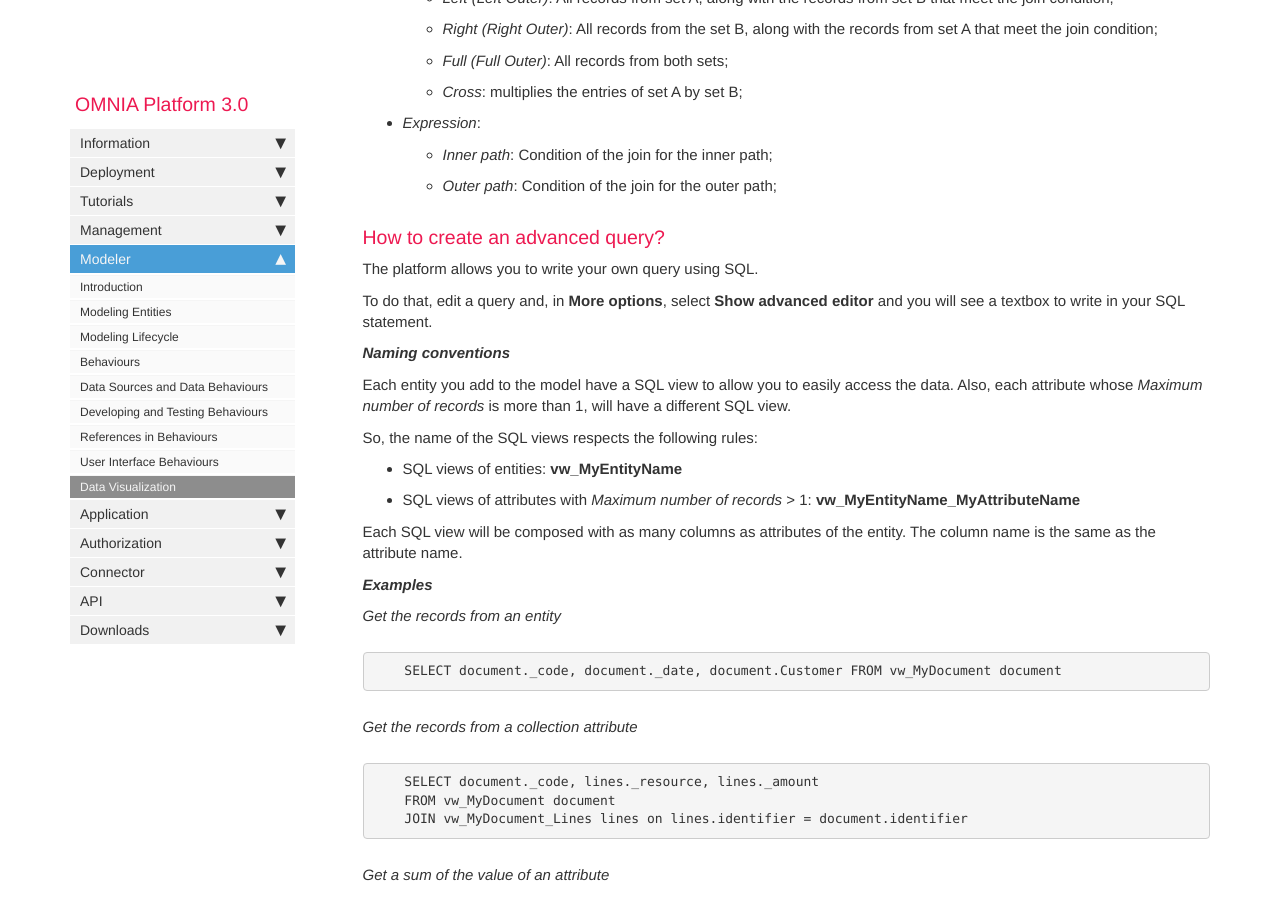
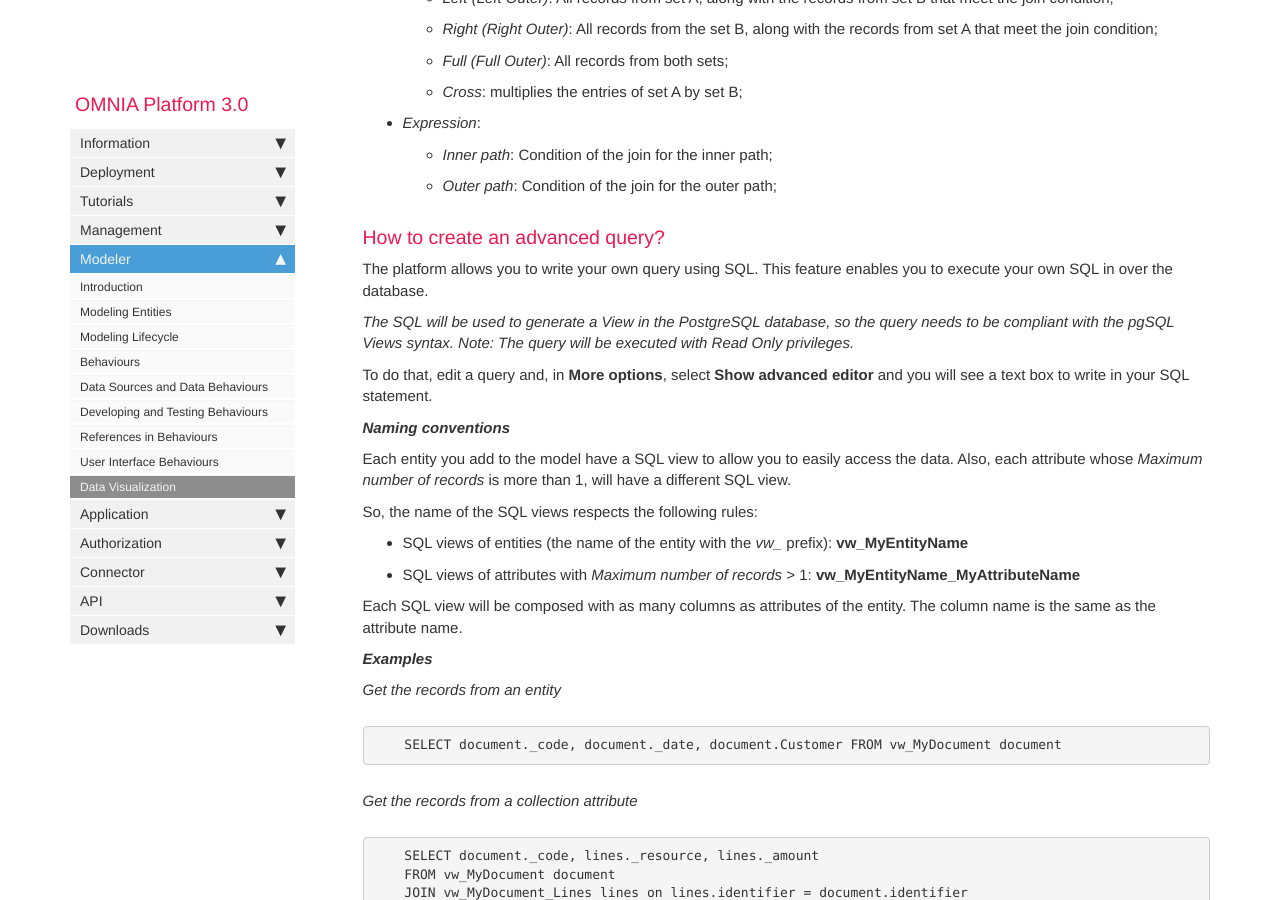
Before and after one commit to daniel8lopes/omnia3, a Jekyll site: the page built from docs/pages/omnia3/Modeler/omnia3_modeler_datavisualization.md, in a window 1280 px wide and 900 px high, scrolled down 1602 px. Built offline with Jekyll 4.4.1, drawn with Linux system fonts in a browser that asks for light colours; nearby versions of some CDN libraries; comment, search, counter and statistics services are not loaded.

Commit message:
Update omnia3_modeler_datavisualization.md

```diff
--- a/docs/pages/omnia3/Modeler/omnia3_modeler_datavisualization.md
+++ b/docs/pages/omnia3/Modeler/omnia3_modeler_datavisualization.md
@@ -54,16 +54,19 @@ To add a join, edit a query, go to the **Joins** separator, and press _Add new_.
     - _Outer path_: Condition of the join for the outer path;
 
 ### How to create an advanced query?
-The platform allows you to write your own query using SQL.
+The platform allows you to write your own query using SQL. This feature enables you to execute your own SQL in over the database.
 
-To do that, edit a query and, in **More options**, select **Show advanced editor** and you will see a textbox to write in your SQL statement.
+*The SQL will be used to generate a View in the PostgreSQL database, so the query needs to be compliant with the pgSQL Views syntax.
+Note: The query will be executed with Read Only privileges.*
+
+To do that, edit a query and, in **More options**, select **Show advanced editor** and you will see a text box to write in your SQL statement.
 
 _**Naming conventions**_
 
 Each entity you add to the model have a SQL view to allow you to easily access the data. Also, each attribute whose *Maximum number of records* is more than 1, will have a different SQL view.
 
 So, the name of the SQL views respects the following rules:
-* SQL views of entities: **vw_MyEntityName**
+* SQL views of entities (the name of the entity with the *vw_* prefix): **vw_MyEntityName**
 * SQL views of attributes with *Maximum number of records* > 1: **vw_MyEntityName_MyAttributeName**
 
 Each SQL view will be composed with as many columns as attributes of the entity. The column name is the same as the attribute name.
```
